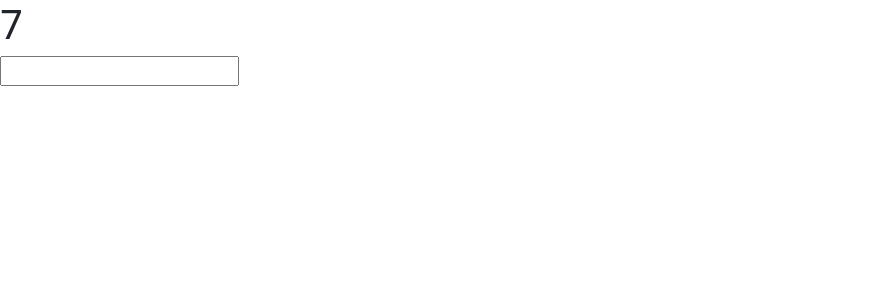
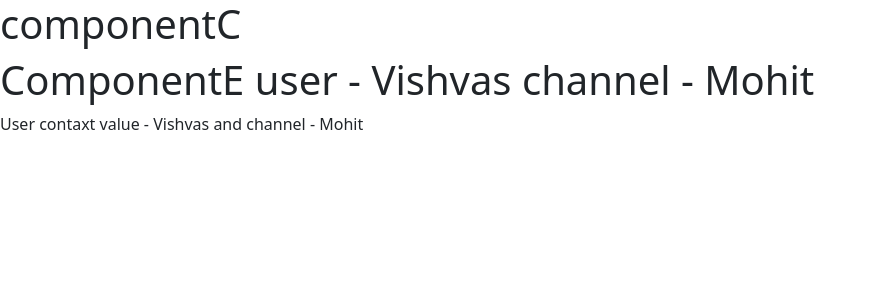
Before and after one commit to sharmasuper/ReactCompetitive, a React (Vite) app: page / in a window 1280 px wide. Before the commit this address had no page. Shown: the top 300 px of the page, without its empty margins (0-877 px from the left). Built offline with nearby package versions, Linux system fonts and the light colour scheme.

Commit message:
context api

```diff
--- a/src/App.jsx
+++ b/src/App.jsx
@@ -1,4 +1,4 @@
-import { useState } from 'react'
+import { createContext, useState } from 'react'
 import {
   BrowserRouter as Router,
   Routes,
@@ -20,14 +20,22 @@ import Other from './NestedRoutes/Other';
 import Login from './Page/Login';
 import ProtectRoute from './ProtectRoute/ProtectRoute';
 import Inter from './Component/Inter';
+import ComponentC from './Component/componentC';
 
-
+export const UserContext = createContext()
+ export const Channelcontext = createContext()
 function App() {
 
 
   return (
     <>
-     <Inter/>
+     {/* <Inter/> */}
+     <UserContext.Provider value={"Vishvas"}>
+      <Channelcontext.Provider value={"Mohit"}>
+     <ComponentC/>
+     </Channelcontext.Provider>
+     </UserContext.Provider>
+
     <Router>
      <Routes>
       {/* <Route path='/' element={<ProtectRoute Component={Home}/>}/>
--- /dev/null
+++ b/src/Component/componentC.jsx
@@ -0,0 +1,13 @@
+import React from 'react';
+import ComponentE from './componentE';
+
+function ComponentC() {
+  return (
+    <div>
+      <h1>componentC</h1>
+      <ComponentE/>
+    </div>
+  );
+}
+
+export default ComponentC;
--- /dev/null
+++ b/src/Component/componentE.jsx
@@ -0,0 +1,17 @@
+import React, { useContext } from 'react';
+import ComponentF from './componentF';
+import { Channelcontext, UserContext } from '../App';
+
+function ComponentE() {
+    const user = useContext(UserContext)
+    const channel = useContext(Channelcontext)
+  return (
+    <div>
+      <h1>ComponentE user - {user} channel - {channel}</h1>
+
+      <ComponentF/>
+    </div>
+  );
+}
+
+export default ComponentE;
--- /dev/null
+++ b/src/Component/componentF.jsx
@@ -0,0 +1,29 @@
+import React from 'react';
+import { Channelcontext, UserContext } from '../App';
+
+function ComponentF() {
+  return (
+    <div>
+        <UserContext.Consumer>
+            {
+                user   =>{
+                    return (
+                        <Channelcontext.Consumer>
+                            {
+                                channel => {
+                                    return <div>User contaxt value - {user} and channel -  {channel}</div>
+                                }
+                            }
+                        </Channelcontext.Consumer>
+                    )
+                }
+
+            }
+
+        </UserContext.Consumer>
+
+    </div>
+  );
+}
+
+export default ComponentF;
```
